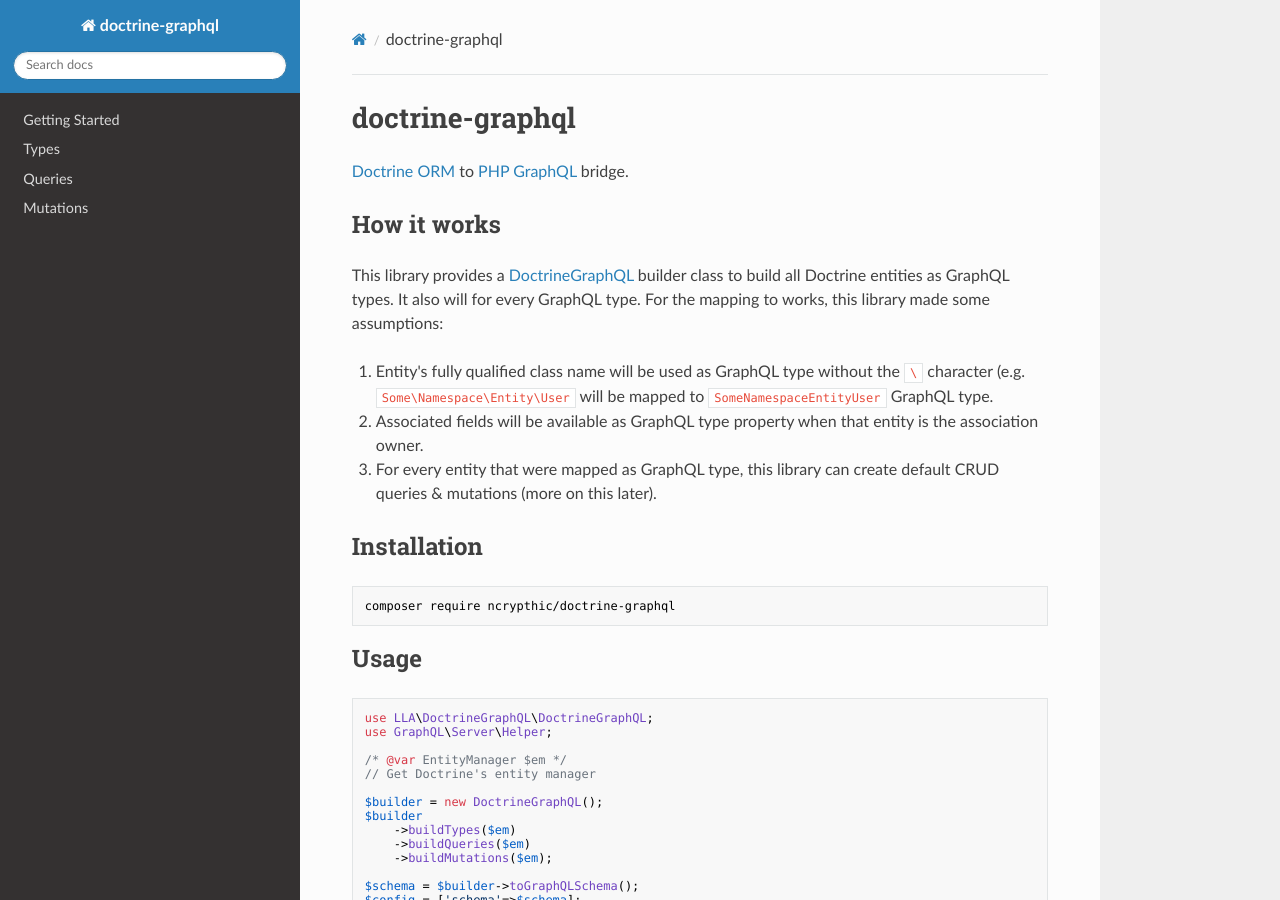
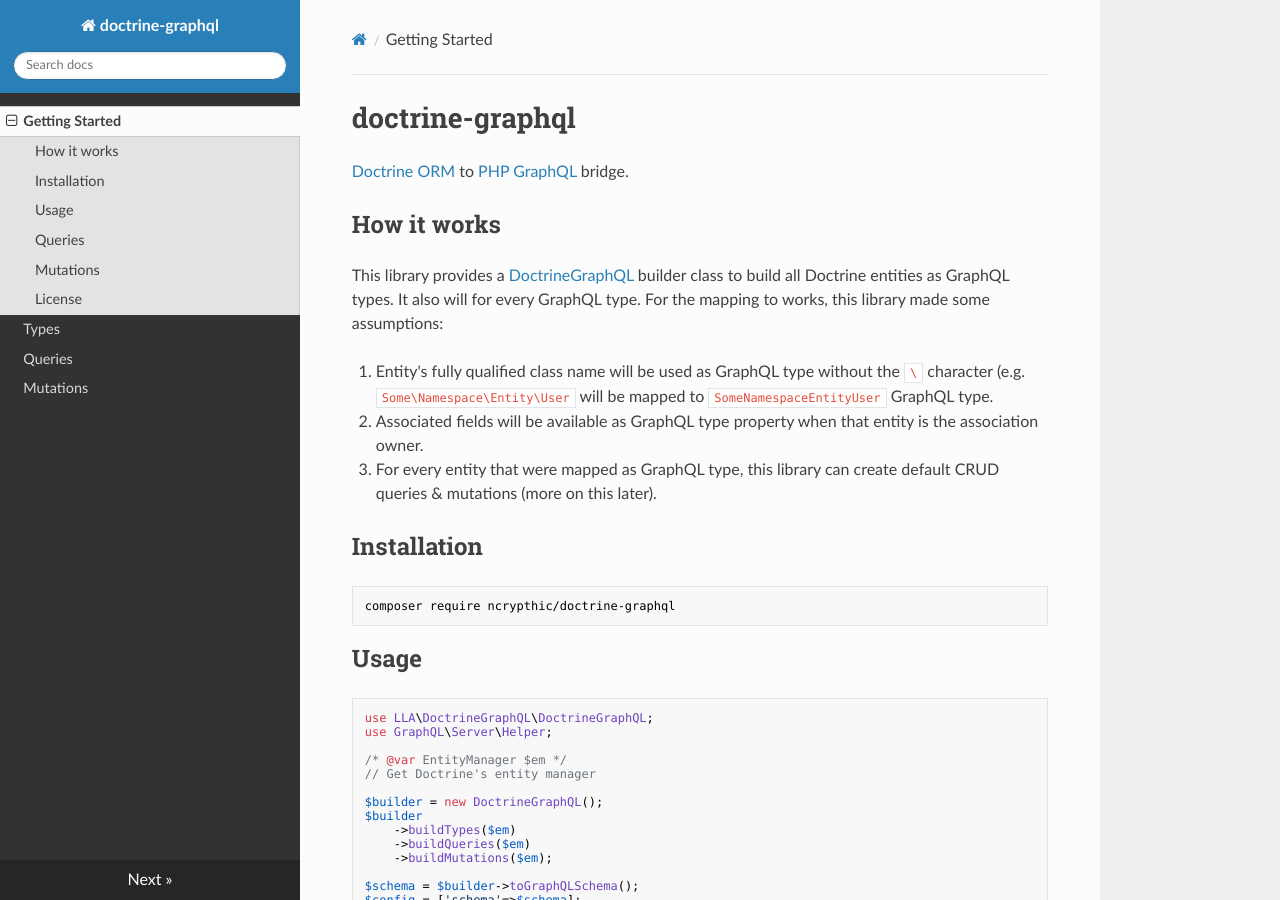
Before and after one commit to ncrypthic/doctrine-graphql, an MkDocs documentation site: the page built from docs/getting_started.md, in a window 1280 px wide and 900 px high. Built offline with MkDocs 1.6.1, drawn with Linux system fonts in a browser that asks for light colours; nearby versions of some CDN libraries; old or Windows-style settings are respelled for this version of MkDocs; part of the change alters nothing that is shown.

Commit message:
Fix documentation pages

```diff
--- a/mkdocs.yml
+++ b/mkdocs.yml
@@ -1,7 +1,7 @@
 site_name: doctrine-graphql
 pages:
-    - Getting Started: docs/getting_started.md
-    - Types: docs/types.md
-    - Queries: docs/queries.md
-    - Mutations: docs/mutations.md
+    - Getting Started: getting_started.md
+    - Types: types.md
+    - Queries: queries.md
+    - Mutations: mutations.md
 theme: readthedocs
```
